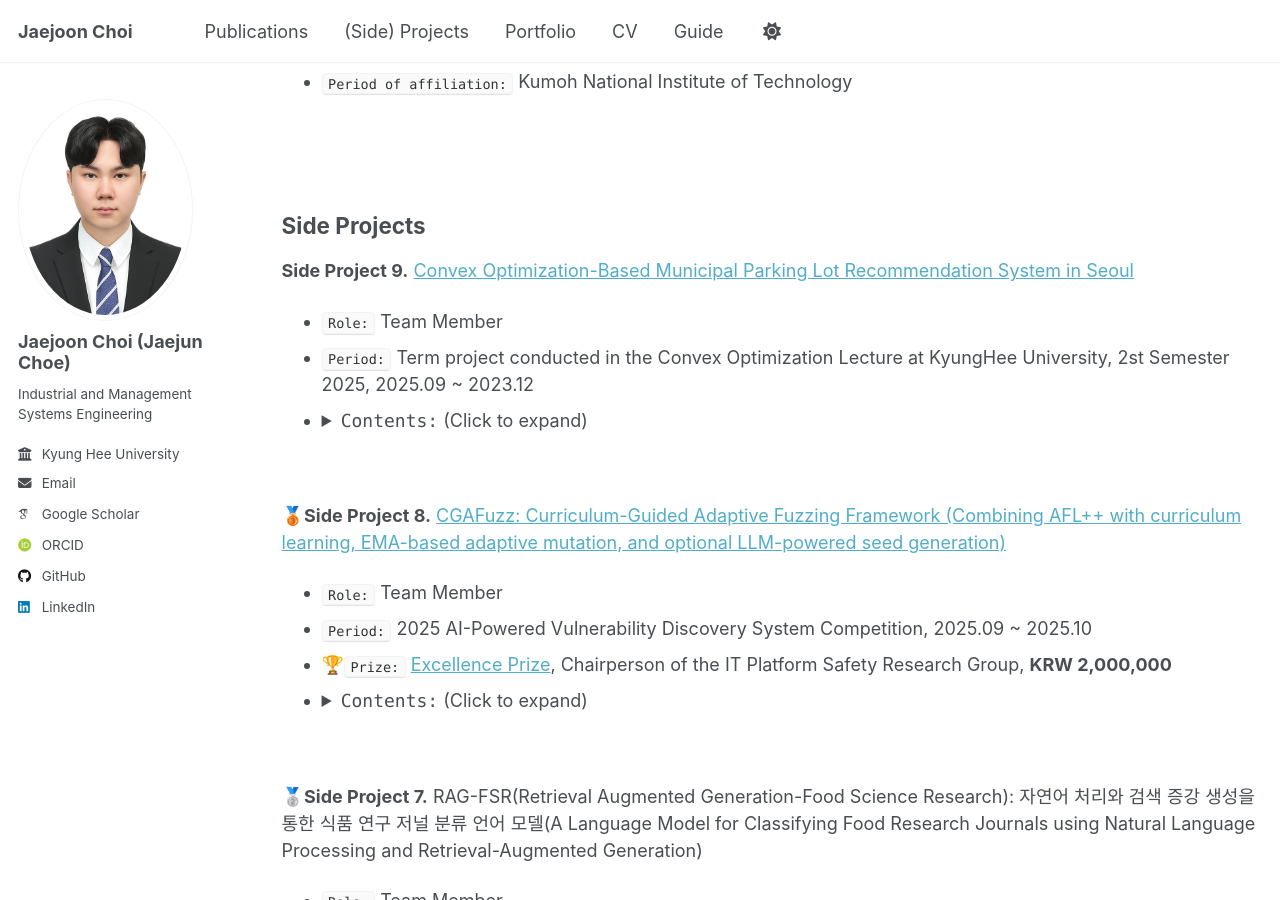
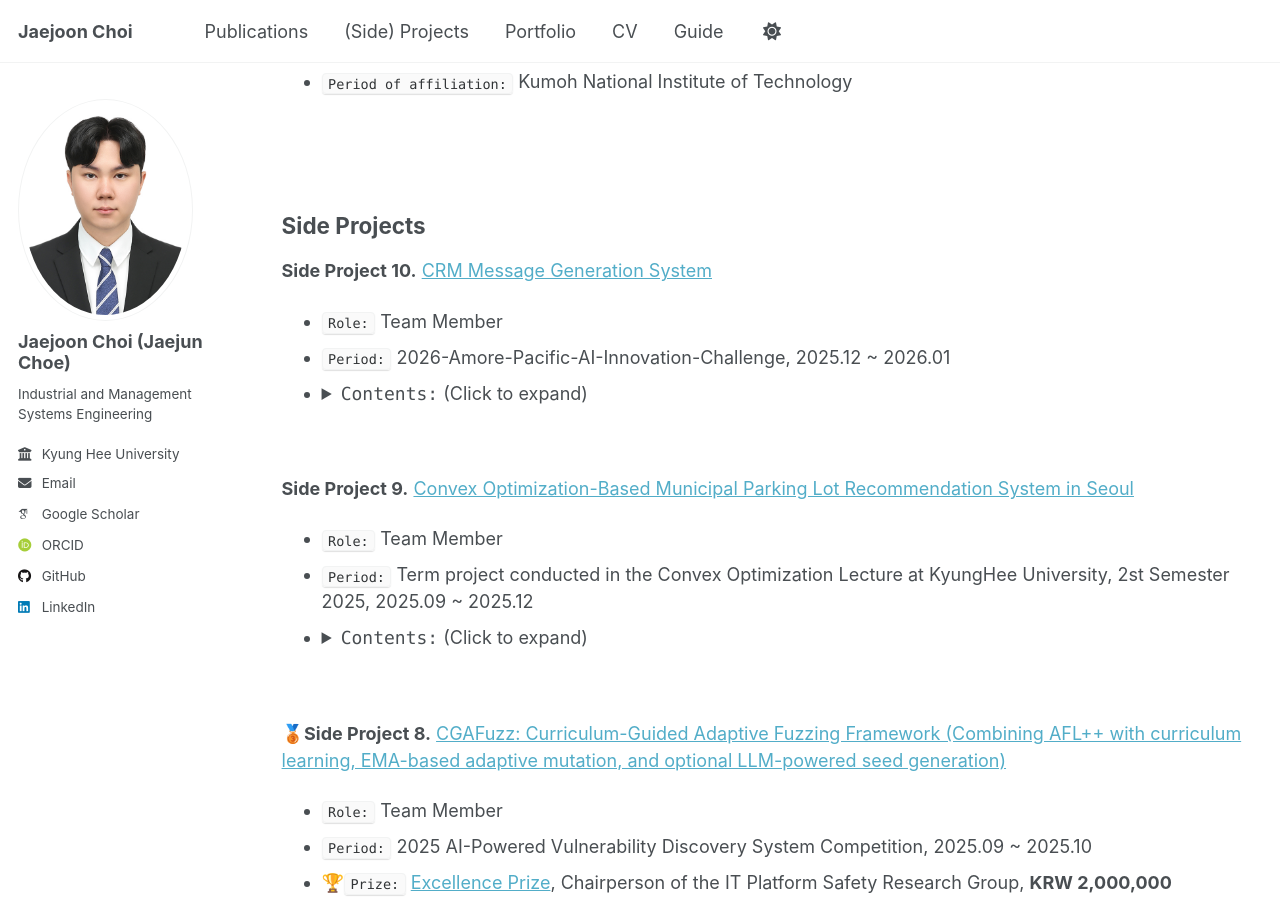
Before and after one commit to jaejunchoe/jaejunchoe.github.io, a Jekyll site: the page built from _pages/project.md, in a window 1280 px wide and 900 px high, scrolled down 444 px. Built offline with Jekyll 4.4.1, drawn with Linux system fonts in a browser that asks for light colours; some web fonts are replaced.

Commit message:
initial commit

```diff
--- a/_pages/project.md
+++ b/_pages/project.md
@@ -30,9 +30,26 @@ redirect_from:
 
 **Side Projects**
 ----
+**Side Project 10.** [CRM Message Generation System](https://github.com/jaejunchoe/2026-Amore-Pacific-AI-Innovation-Challenge)
+- `Role:` Team Member
+- `Period:` 2026-Amore-Pacific-AI-Innovation-Challenge, 2025.12 ~ 2026.01
+- <details><summary><code>Contents:</code> (Click to expand)</summary>
+  <div markdown="1">
+
+  1. We designed a Multi-Agent CRM message generation system utilizing LangGraph to automate the entire process from persona understanding to message creation, addressing the current "content bottleneck" where manual message creation fails to keep pace with rapid targeting capabilities.
+  1. We proposed a Persona Analyzer that conducts in-depth analysis of psychological purchase motivations based on 8 core beauty segments, moving beyond simple demographic analysis to understand the customer's context.
+  1. We implemented a Product Matcher using a ChromaDB-based RAG pipeline, converting 2,753 original Amorepacific product data points into 516 core product categories to perform semantic matching aligned with the persona's skin concerns and brand information.
+  1. By integrating a Message Generator that applies brand-specific tone and manner, and a Quality Checker that validates character limits and predicts CTR, we ensured the generation of high-quality, optimal CRM messages with a robust retry and fallback mechanism.
+  1. Through this approach, we expect to significantly improve email open rates (+150~194%) and CTR (+150~192%) while reducing message generation time by over 95%, ultimately maximizing CRM operational efficiency and transforming marketers into strategic designers.
+
+  </div>
+  </details>
+
+<br/>
+
 **Side Project 9.** [Convex Optimization-Based Municipal Parking Lot Recommendation System in Seoul](https://github.com/jaejunchoe/convex_25_kyunghee)
 - `Role:` Team Member
-- `Period:` Term project conducted in the Convex Optimization Lecture at KyungHee University, 2st Semester 2025, 2025.09 ~ 2023.12
+- `Period:` Term project conducted in the Convex Optimization Lecture at KyungHee University, 2st Semester 2025, 2025.09 ~ 2025.12
 - <details><summary><code>Contents:</code> (Click to expand)</summary>
   <div markdown="1">
 
```
